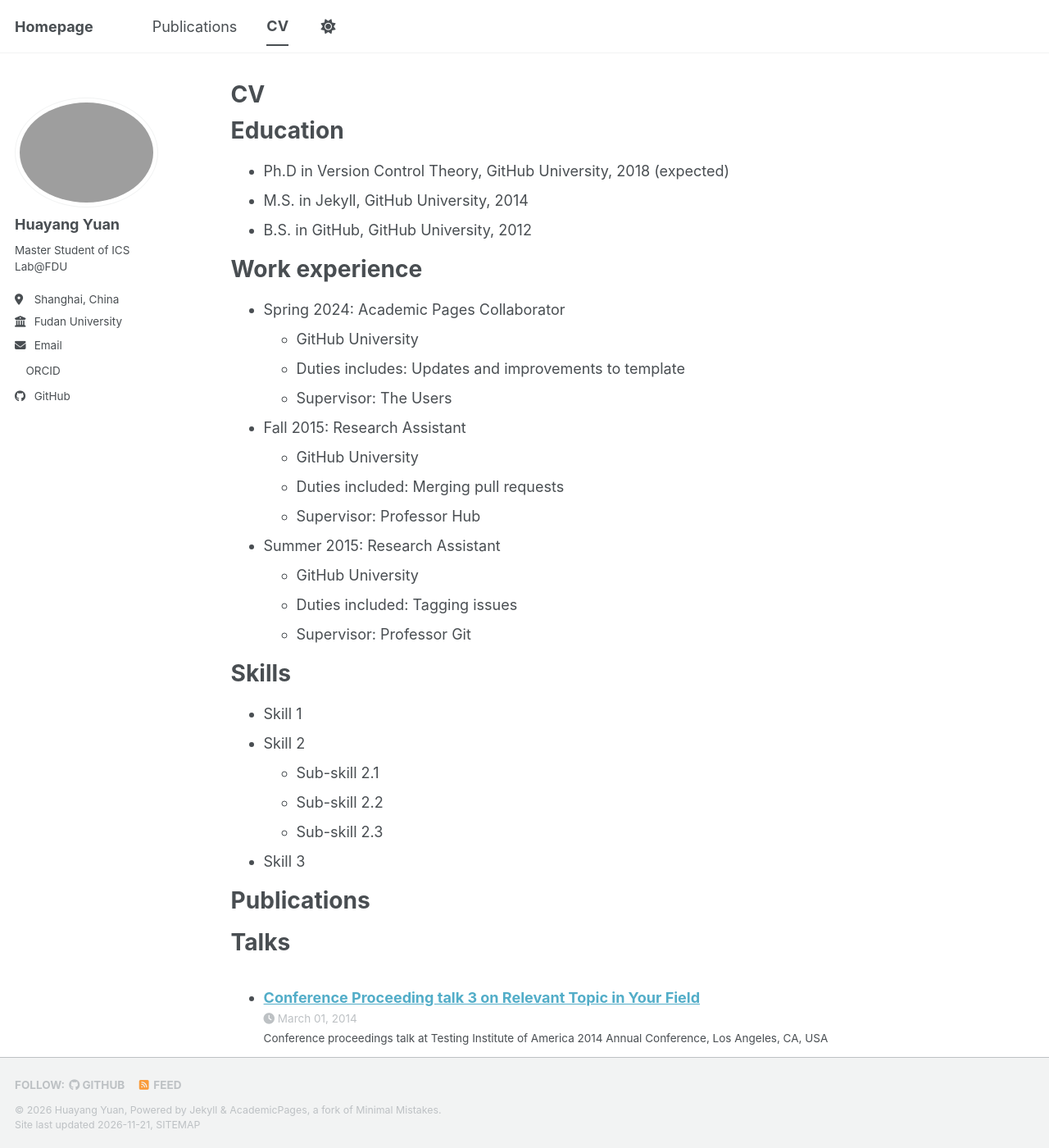
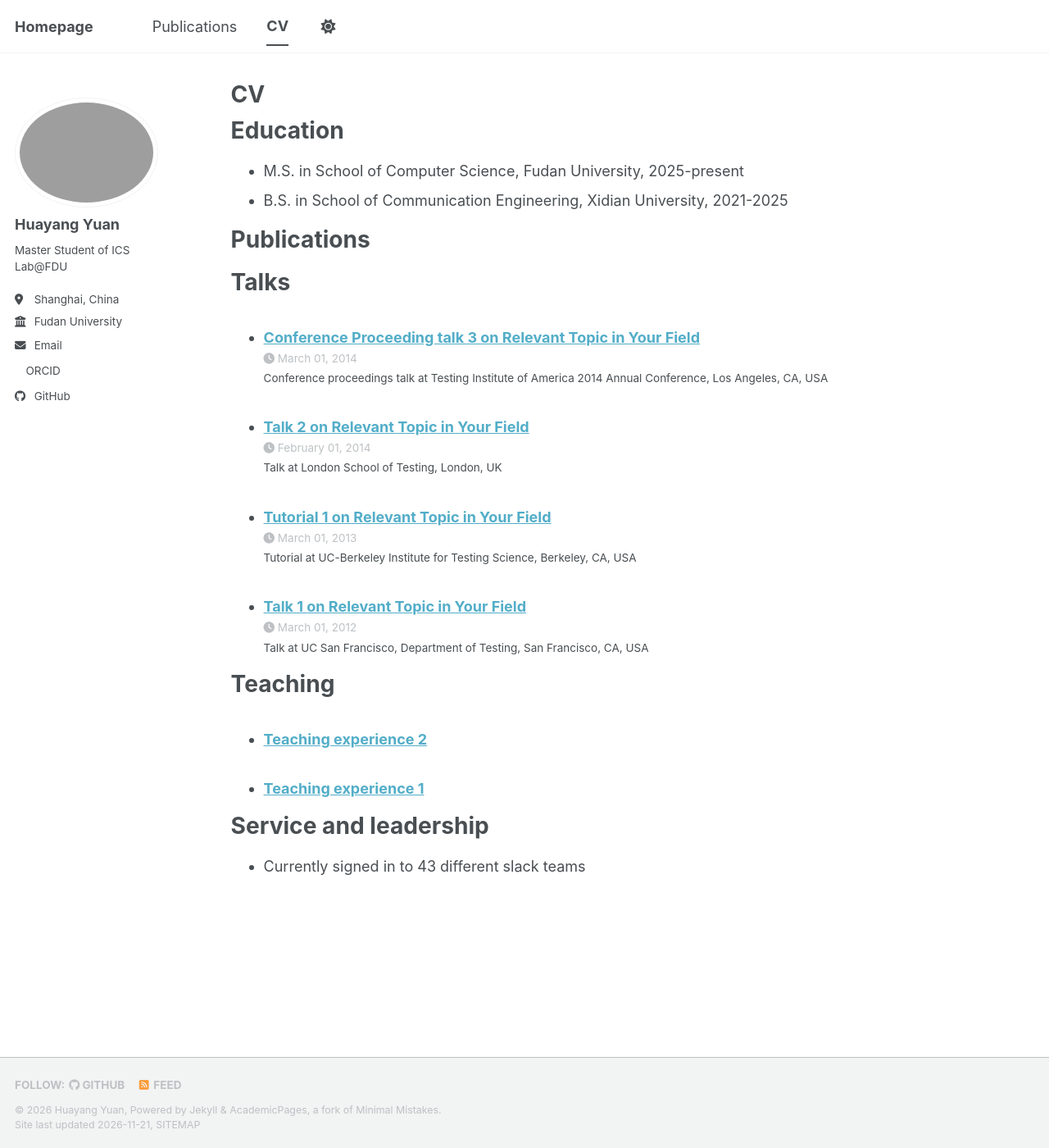
Before and after one commit to Geek3600/Geek3600.github.io, a Jekyll site: the page built from _pages/cv.md, in a window 1280 px wide and 1400 px high. Shown: the whole window at 82% size. Built offline with Jekyll 4.4.1, drawn with Linux system fonts in a browser that asks for light colours; a style sheet for code colours, icons or effects is not loaded.

Commit message:
Update CV education

```diff
--- a/_pages/cv.md
+++ b/_pages/cv.md
@@ -11,35 +11,9 @@ redirect_from:
 
 Education
 ======
-* Ph.D in Version Control Theory, GitHub University, 2018 (expected)
-* M.S. in Jekyll, GitHub University, 2014
-* B.S. in GitHub, GitHub University, 2012
+* M.S. in School of Computer Science, Fudan University, 2025-present
+* B.S. in School of Communication Engineering, Xidian University, 2021-2025
 
-Work experience
-======
-* Spring 2024: Academic Pages Collaborator
-  * GitHub University
-  * Duties includes: Updates and improvements to template
-  * Supervisor: The Users
-
-* Fall 2015: Research Assistant
-  * GitHub University
-  * Duties included: Merging pull requests
-  * Supervisor: Professor Hub
-
-* Summer 2015: Research Assistant
-  * GitHub University
-  * Duties included: Tagging issues
-  * Supervisor: Professor Git
-
-Skills
-======
-* Skill 1
-* Skill 2
-  * Sub-skill 2.1
-  * Sub-skill 2.2
-  * Sub-skill 2.3
-* Skill 3
 
 Publications
 ======
```
